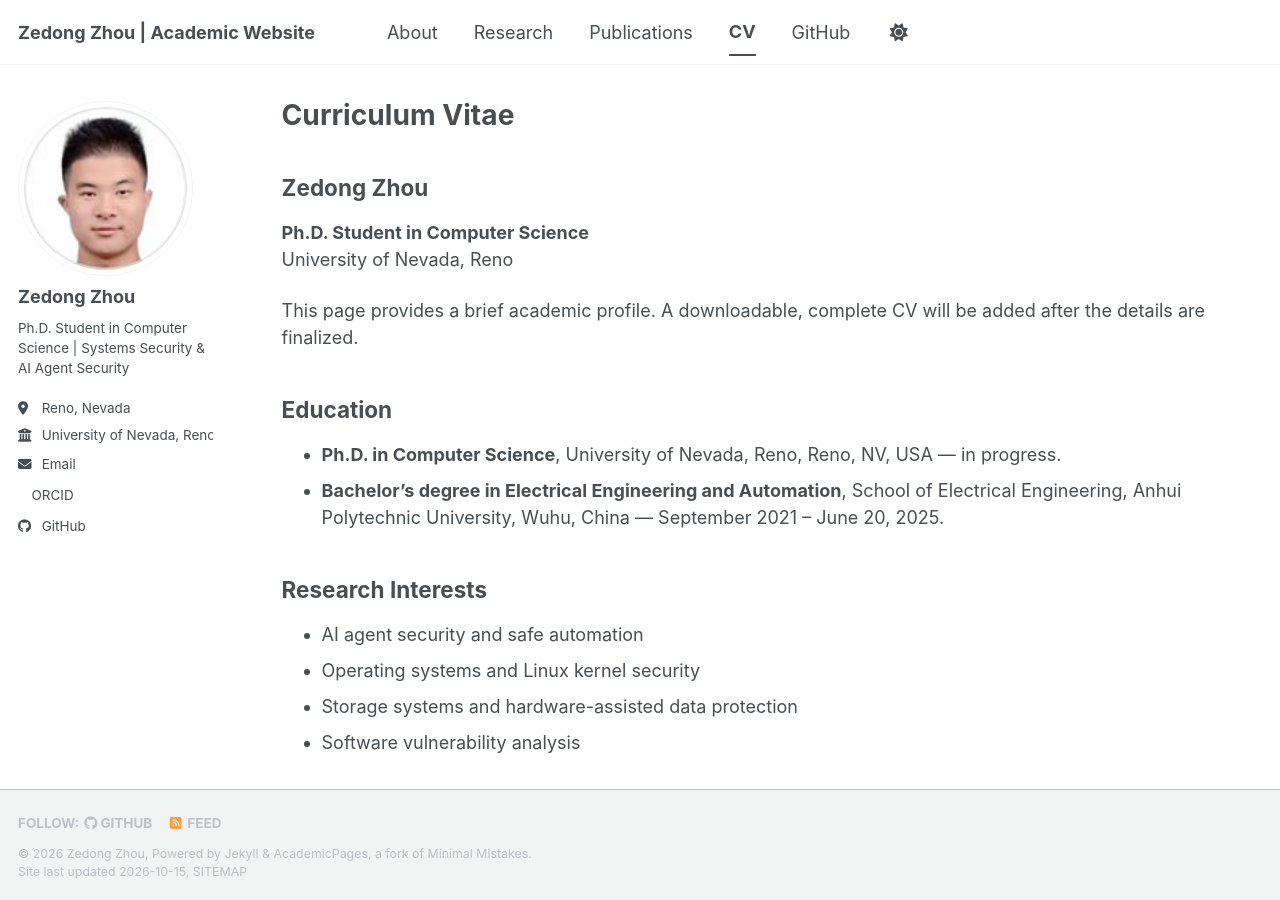
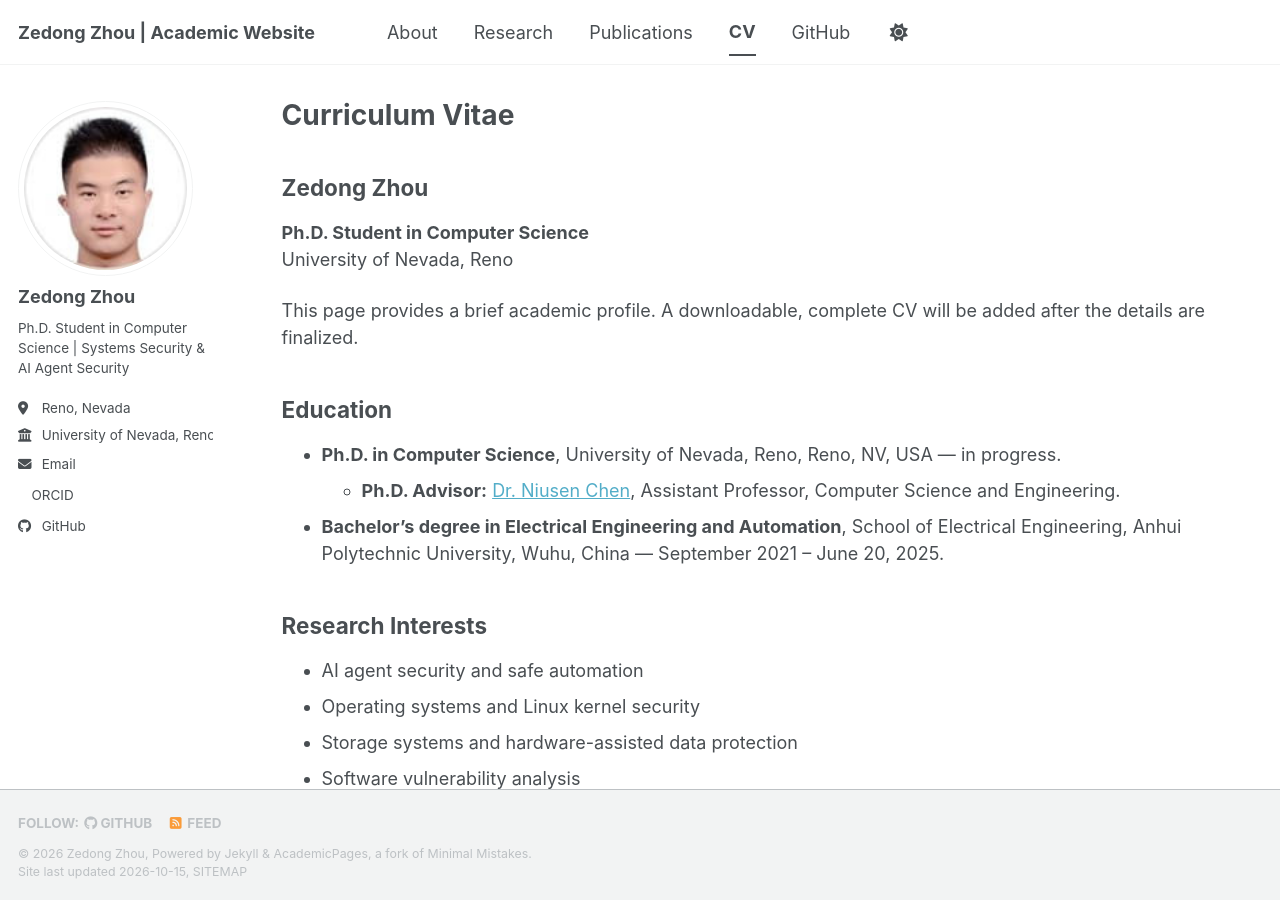
Before and after one commit to 2350082187zhou-ux/2350082187zhou-ux.github.io, a Jekyll site: the page built from _pages/cv.md, in a window 1280 px wide and 900 px high. Built offline with Jekyll 4.4.1, drawn with Linux system fonts in a browser that asks for light colours; a style sheet for code colours, icons or effects is not loaded.

Commit message:
Add linked PhD advisor to academic CV

```diff
--- a/_pages/cv.md
+++ b/_pages/cv.md
@@ -17,6 +17,7 @@ This page provides a brief academic profile. A downloadable, complete CV will be
 ## Education
 
 - **Ph.D. in Computer Science**, University of Nevada, Reno, Reno, NV, USA — in progress.
+  - **Ph.D. Advisor:** [Dr. Niusen Chen](https://www.unr.edu/cse/people/niusen-chen), Assistant Professor, Computer Science and Engineering.
 - **Bachelor's degree in Electrical Engineering and Automation**, School of Electrical Engineering, Anhui Polytechnic University, Wuhu, China — September 2021 – June 20, 2025.
 
 ## Research Interests
```
